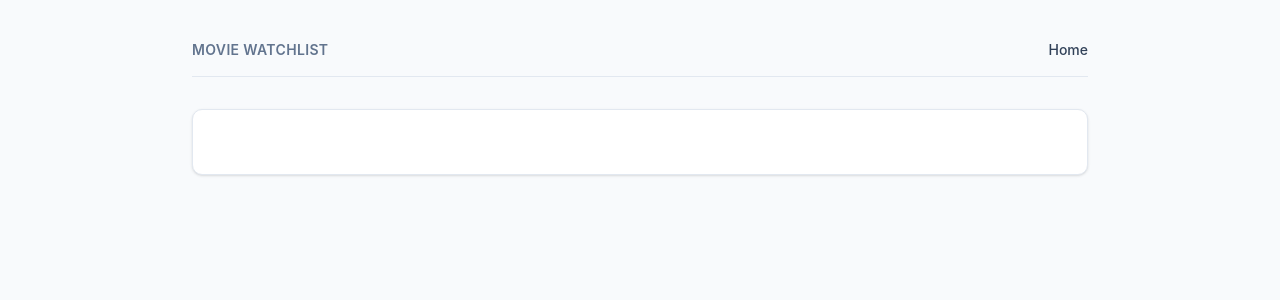
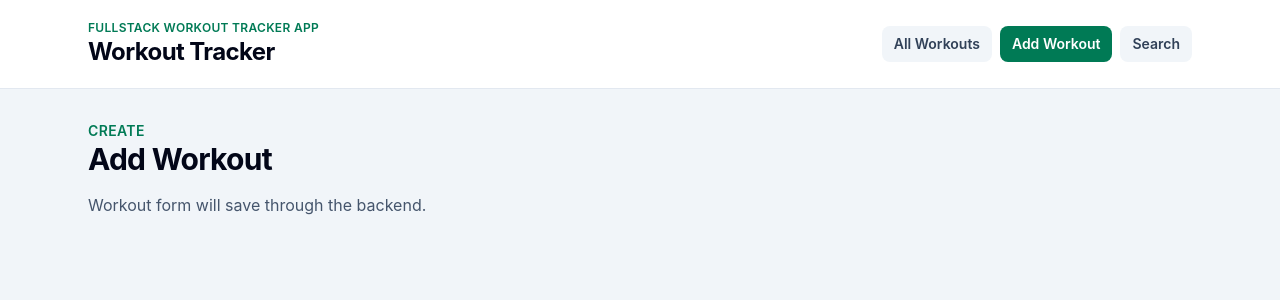
Before and after one commit to elos93/fullstack-exam-moed-b, a React (Vite) app in the folder client/: page /workout-add in a window 1280 px wide. Shown: the top 300 px of the page. Built offline with nearby package versions, Linux system fonts and the light colour scheme.

Commit message:
feat(client): configure routing and API connection
Sets up React Router, Tailwind CSS, shared API configuration and navigation between the required workout pages.

```diff
--- a/client/src/App.jsx
+++ b/client/src/App.jsx
@@ -1,40 +1,56 @@
-import { Link, Route, Routes } from 'react-router-dom'
+import { Navigate, NavLink, Route, Routes } from 'react-router-dom'
+import AddWorkoutPage from './pages/AddWorkoutPage'
+import WorkoutListPage from './pages/WorkoutListPage'
+import WorkoutSearchPage from './pages/WorkoutSearchPage'
 
-const projectTitle =
-  '\u05de\u05d1\u05d7\u05df \u05de\u05d5\u05e2\u05d3 \u05d1\u05f3 \u2013 Movie Watchlist'
+const navLinks = [
+  { to: '/workouts-all', label: 'All Workouts' },
+  { to: '/workout-add', label: 'Add Workout' },
+  { to: '/workouts-search', label: 'Search' },
+]
 
 function App() {
   return (
-    <main className="min-h-screen bg-slate-50 px-6 py-10 text-slate-950">
-      <div className="mx-auto flex max-w-4xl flex-col gap-8">
-        <nav className="flex items-center justify-between border-b border-slate-200 pb-4">
-          <span className="text-sm font-semibold uppercase tracking-wide text-slate-500">
-            Movie Watchlist
-          </span>
-          <Link className="text-sm font-medium text-slate-700 hover:text-slate-950" to="/">
-            Home
-          </Link>
-        </nav>
+    <div className="min-h-screen bg-slate-100 text-slate-950">
+      <header className="border-b border-slate-200 bg-white">
+        <div className="mx-auto flex max-w-6xl flex-col gap-4 px-4 py-5 sm:flex-row sm:items-center sm:justify-between sm:px-6">
+          <div>
+            <p className="text-xs font-semibold uppercase tracking-wide text-emerald-700">
+              Fullstack Workout Tracker App
+            </p>
+            <h1 className="text-2xl font-bold tracking-tight">Workout Tracker</h1>
+          </div>
+          <nav className="flex flex-wrap gap-2">
+            {navLinks.map((link) => (
+              <NavLink
+                className={({ isActive }) =>
+                  [
+                    'rounded-md px-3 py-2 text-sm font-semibold transition',
+                    isActive
+                      ? 'bg-emerald-700 text-white'
+                      : 'bg-slate-100 text-slate-700 hover:bg-slate-200',
+                  ].join(' ')
+                }
+                key={link.to}
+                to={link.to}
+              >
+                {link.label}
+              </NavLink>
+            ))}
+          </nav>
+        </div>
+      </header>
 
-        <section className="rounded-lg border border-slate-200 bg-white p-8 shadow-sm">
-          <Routes>
-            <Route
-              path="/"
-              element={
-                <div className="space-y-4">
-                  <p className="text-sm font-medium text-slate-500">Project setup</p>
-                  <h1 className="text-3xl font-bold">{projectTitle}</h1>
-                  <p className="max-w-2xl text-slate-600">
-                    Full stack skeleton is ready. The movie watchlist features will be built in
-                    the next stage.
-                  </p>
-                </div>
-              }
-            />
-          </Routes>
-        </section>
-      </div>
-    </main>
+      <main className="mx-auto max-w-6xl px-4 py-8 sm:px-6">
+        <Routes>
+          <Route element={<Navigate replace to="/workouts-all" />} path="/" />
+          <Route element={<WorkoutListPage />} path="/workouts-all" />
+          <Route element={<AddWorkoutPage />} path="/workout-add" />
+          <Route element={<WorkoutSearchPage />} path="/workouts-search" />
+          <Route element={<Navigate replace to="/workouts-all" />} path="*" />
+        </Routes>
+      </main>
+    </div>
   )
 }
 
--- /dev/null
+++ b/client/src/api/workoutsApi.js
@@ -0,0 +1,29 @@
+import axios from 'axios'
+
+const API_URL = import.meta.env.VITE_API_URL || 'http://localhost:5000'
+
+const api = axios.create({
+  baseURL: API_URL,
+})
+
+export async function getWorkouts() {
+  const response = await api.get('/workouts')
+  return response.data
+}
+
+export async function createWorkout(workout) {
+  const response = await api.post('/workouts', workout)
+  return response.data
+}
+
+export async function searchWorkouts(name) {
+  const response = await api.get('/workouts/search', {
+    params: { name },
+  })
+  return response.data
+}
+
+export async function deleteWorkout(id) {
+  const response = await api.delete(`/workouts/${id}`)
+  return response.data
+}
--- /dev/null
+++ b/client/src/pages/AddWorkoutPage.jsx
@@ -0,0 +1,15 @@
+function AddWorkoutPage() {
+  return (
+    <section className="space-y-4">
+      <div>
+        <p className="text-sm font-semibold uppercase tracking-wide text-emerald-700">
+          Create
+        </p>
+        <h2 className="text-3xl font-bold tracking-tight">Add Workout</h2>
+      </div>
+      <p className="text-slate-600">Workout form will save through the backend.</p>
+    </section>
+  )
+}
+
+export default AddWorkoutPage
--- /dev/null
+++ b/client/src/pages/WorkoutListPage.jsx
@@ -0,0 +1,15 @@
+function WorkoutListPage() {
+  return (
+    <section className="space-y-4">
+      <div>
+        <p className="text-sm font-semibold uppercase tracking-wide text-emerald-700">
+          Workouts
+        </p>
+        <h2 className="text-3xl font-bold tracking-tight">All Workouts</h2>
+      </div>
+      <p className="text-slate-600">Workout list will load from the backend.</p>
+    </section>
+  )
+}
+
+export default WorkoutListPage
--- /dev/null
+++ b/client/src/pages/WorkoutSearchPage.jsx
@@ -0,0 +1,15 @@
+function WorkoutSearchPage() {
+  return (
+    <section className="space-y-4">
+      <div>
+        <p className="text-sm font-semibold uppercase tracking-wide text-emerald-700">
+          Find
+        </p>
+        <h2 className="text-3xl font-bold tracking-tight">Workouts Search</h2>
+      </div>
+      <p className="text-slate-600">Live search will query the backend.</p>
+    </section>
+  )
+}
+
+export default WorkoutSearchPage
```
Also changed, not shown: 1 other file (tests, documents, lock files or other folders).
